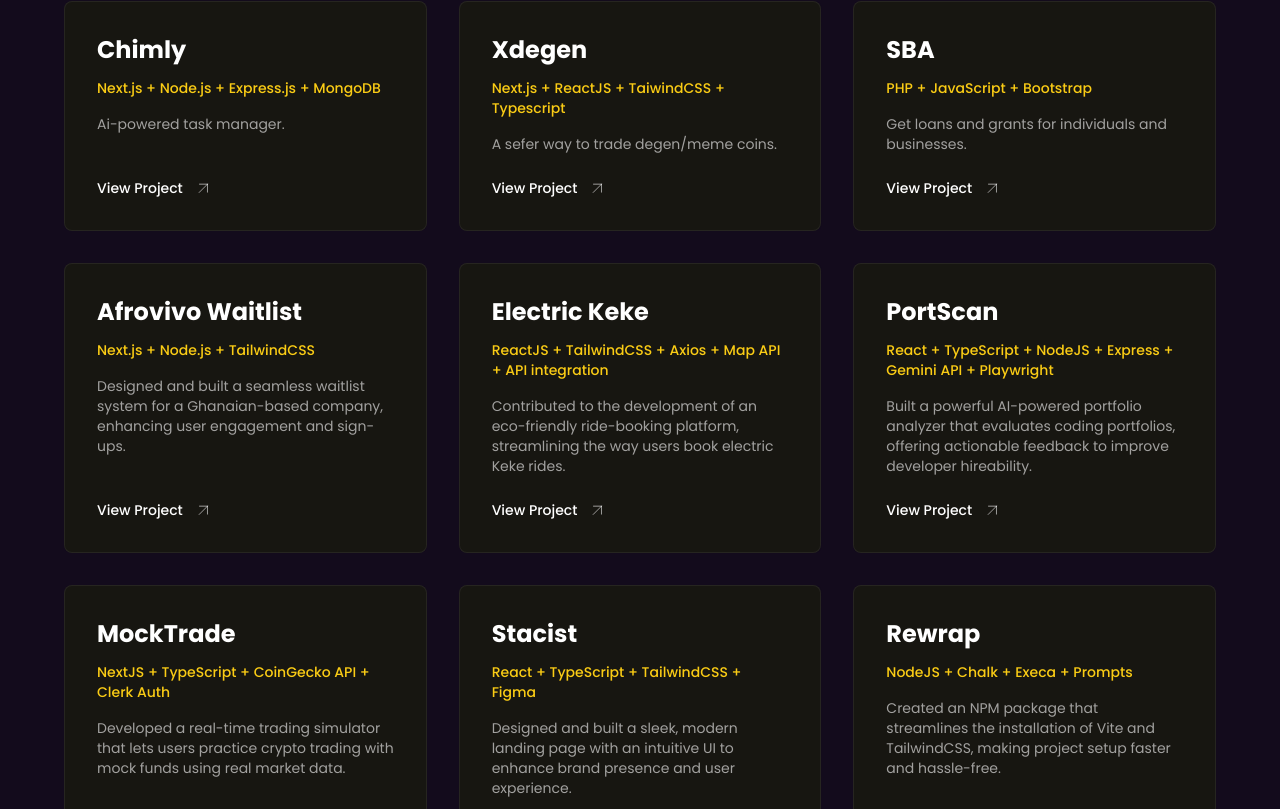
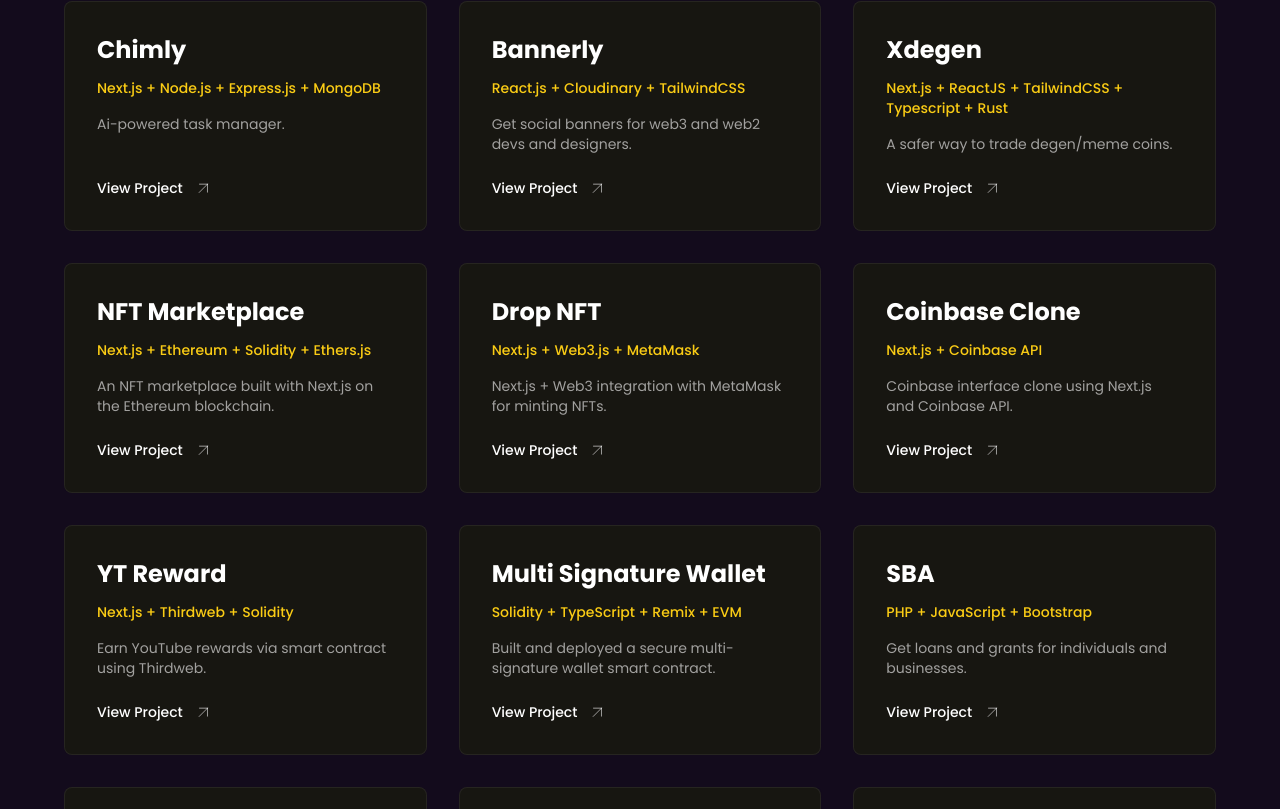
Before and after one commit to heyrapto/portfolio-, a React (Vite) app: page / in a window 1280 px wide. Shown: the part 1591-2400 px from the top of the page. Built offline with nearby package versions, Linux system fonts and the light colour scheme.

Commit message:
feat: updated projects and skills

```diff
--- a/src/constants/constants.ts
+++ b/src/constants/constants.ts
@@ -1,19 +1,61 @@
 export const projects = [
-{
+  {
     name: "Chimly",
     desc: "Ai-powered task manager.",
     lang: "Next.js + Node.js + Express.js + MongoDB",
     link: "https://chimly.ai",
     github: "https://github.com/heycalebszn",
   },
-{
+  {
+    name: "Bannerly",
+    desc: "Get social banners for web3 and web2 devs and designers.",
+    lang: "React.js + Cloudinary + TailwindCSS",
+    link: "https://bannerly.vercel.app",
+    github: "https://github.com/heycalebszn/bannerly",
+  },
+  {
     name: "Xdegen",
-    desc: "A sefer way to trade degen/meme coins.",
-    lang: "Next.js + ReactJS + TaiwindCSS + Typescript",
+    desc: "A safer way to trade degen/meme coins.",
+    lang: "Next.js + ReactJS + TailwindCSS + Typescript + Rust",
     link: "https://waitlist.xdegen.xyz/",
     github: "https://github.com/heycalebszn",
   },
-{
+  {
+    name: "NFT Marketplace",
+    desc: "An NFT marketplace built with Next.js on the Ethereum blockchain.",
+    lang: "Next.js + Ethereum + Solidity + Ethers.js",
+    link: "https://rarity-haven.vercel.app",
+    github: "https://github.com/heycalebszn", // Add if available
+  },
+  {
+    name: "Drop NFT",
+    desc: "Next.js + Web3 integration with MetaMask for minting NFTs.",
+    lang: "Next.js + Web3.js + MetaMask",
+    link: "https://drop-nft.vercel.app",
+    github: "https://github.com/heycalebszn", // Add if available
+  },
+  {
+    name: "Coinbase Clone",
+    desc: "Coinbase interface clone using Next.js and Coinbase API.",
+    lang: "Next.js + Coinbase API",
+    link: "https://coinbase-clone-phi.vercel.app",
+    github: "https://github.com/heycalebszn", // Add if available
+  },
+  {
+    name: "YT Reward",
+    desc: "Earn YouTube rewards via smart contract using Thirdweb.",
+    lang: "Next.js + Thirdweb + Solidity",
+    link: "http://yt-reward.vercel.app",
+    github: "https://github.com/heycalebszn", // Add if available
+  },
+  {
+    name: "Multi Signature Wallet",
+    desc: "Built and deployed a secure multi-signature wallet smart contract.",
+    lang: "Solidity + TypeScript + Remix + EVM",
+    link: "https://github.com/heycalebszn/Multi-Signature-Wallet",
+    github: "https://github.com/heycalebszn/Multi-Signature-Wallet",
+  },
+  {
     name: "SBA",
     desc: "Get loans and grants for individuals and businesses.",
     lang: "PHP + JavaScript + Bootstrap",
@@ -22,58 +64,51 @@ export const projects = [
   },
   {
     name: "Afrovivo Waitlist",
-    desc: "Designed and built a seamless waitlist system for a Ghanaian-based company, enhancing user engagement and sign-ups.",
+    desc: "Seamless waitlist system for a Ghanaian-based company.",
     lang: "Next.js + Node.js + TailwindCSS",
     link: "https://afrovivo-waitlist-coral.vercel.app/",
     github: "https://github.com/heycalebszn/afrovivo-waitlist",
   },
   {
     name: "Electric Keke",
-    desc: "Contributed to the development of an eco-friendly ride-booking platform, streamlining the way users book electric Keke rides.",
-    lang: "ReactJS + TailwindCSS + Axios + Map API + API integration",
+    desc: "Eco-friendly ride-booking platform for electric Keke rides.",
+    lang: "ReactJS + TailwindCSS + Axios + Map API",
     link: "https://electric-keke-frontend.vercel.app/",
     github: "https://github.com/heycalebszn/Kobodrop",
   },
   {
     name: "PortScan",
-    desc: "Built a powerful AI-powered portfolio analyzer that evaluates coding portfolios, offering actionable feedback to improve developer hireability.",
+    desc: "AI-powered portfolio analyzer offering actionable feedback.",
     lang: "React + TypeScript + NodeJS + Express + Gemini API + Playwright",
     link: "https://port-scan-ten.vercel.app/",
     github: "https://github.com/heycalebszn/PortScan",
   },
   {
     name: "MockTrade",
-    desc: "Developed a real-time trading simulator that lets users practice crypto trading with mock funds using real market data.",
+    desc: "Practice crypto trading with mock funds and real market data.",
     lang: "NextJS + TypeScript + CoinGecko API + Clerk Auth",
     link: "https://mock-trading.vercel.app/",
     github: "https://github.com/heycalebszn/mock_trading",
   },
   {
     name: "Stacist",
-    desc: "Designed and built a sleek, modern landing page with an intuitive UI to enhance brand presence and user experience.",
+    desc: "Modern landing page with sleek UI for brand presence.",
     lang: "React + TypeScript + TailwindCSS + Figma",
     link: "https://stacist.vercel.app",
     github: "https://github.com/heycalebszn/mock_trading",
   },
   {
     name: "Rewrap",
-    desc: "Created an NPM package that streamlines the installation of Vite and TailwindCSS, making project setup faster and hassle-free.",
+    desc: "NPM package for quick Vite + TailwindCSS project setup.",
     lang: "NodeJS + Chalk + Execa + Prompts",
     link: "https://www.npmjs.com/package/rewrap-vitejs-tailwind",
     github: "https://github.com/heycalebszn/Rewrap-",
   },
   {
     name: "Baba AI",
-    desc: "Co-developed Baba AI, a fun and engaging Pidgin chat AI that won my first-ever hackathon, bringing AI-powered conversations to a wider audience.",
+    desc: "Pidgin chatbot that won a hackathon for engaging conversations.",
     lang: "ReactJS + API + NodeJS + Express + TailwindCSS + MongoDB",
     link: "https://baba-frontend-react-06ac.onrender.com/",
     github: "https://github.com/code-clan-g3/baba-frontend-react",
   },
-  {
-    name: "Multi Signature Wallet",
-    desc: "Built and deployed a secure multi-signature wallet smart contract, providing an extra layer of security for decentralized asset management.",
-    lang: "Solidity + TypeScript + Remix + EVM",
-    link: "https://github.com/heycalebszn/Multi-Signature-Wallet",
-    github: "https://github.com/heycalebszn/Multi-Signature-Wallet",
-  },
 ];
--- a/src/pages/Skills.tsx
+++ b/src/pages/Skills.tsx
@@ -12,6 +12,9 @@ const skills = [
   "Git",
   "GitHub",
   "Solidity",
+  "Foundry",
+  "FunC",
+  "Rust"
 ];
 
 const Skills = () => {
```
